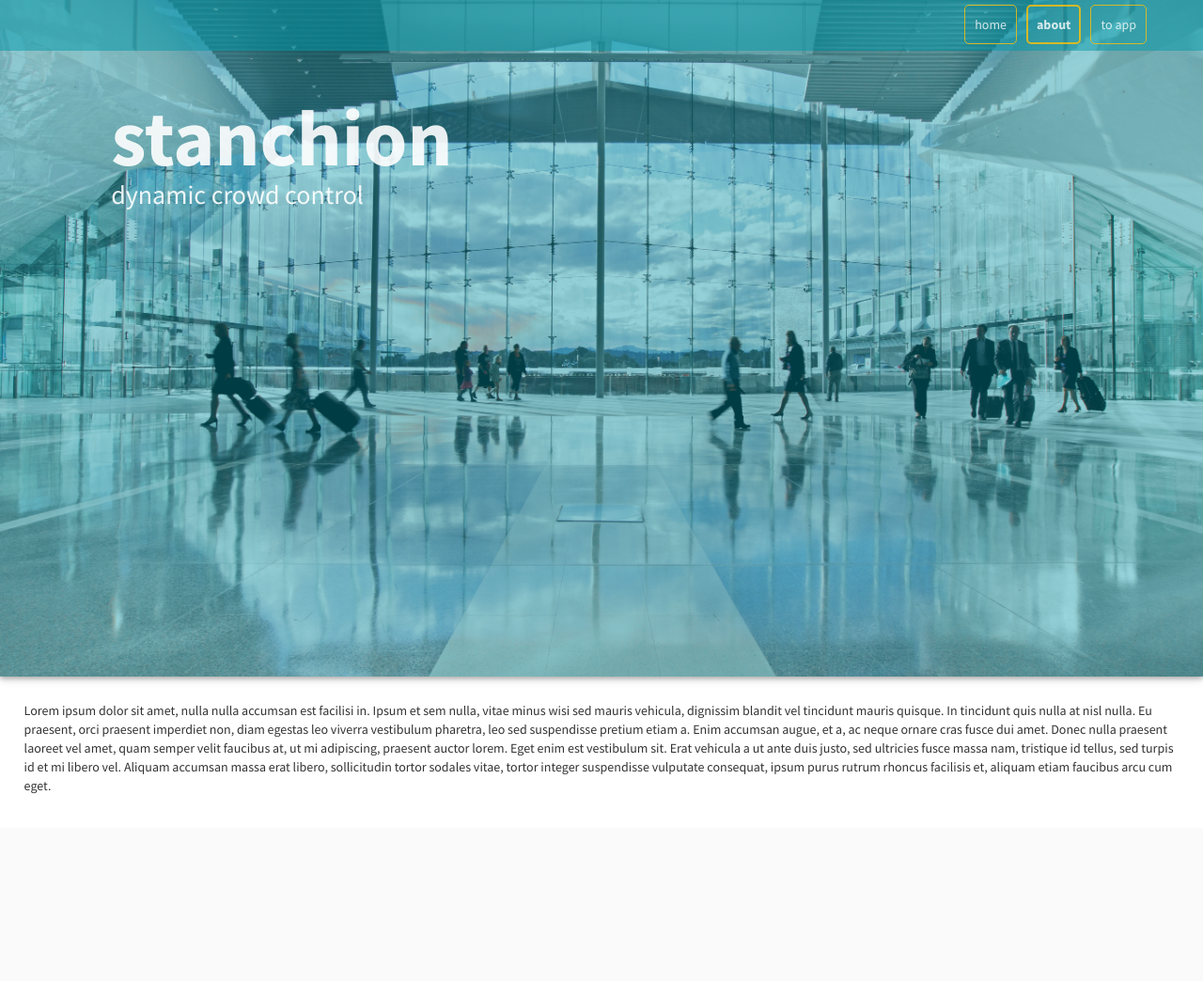
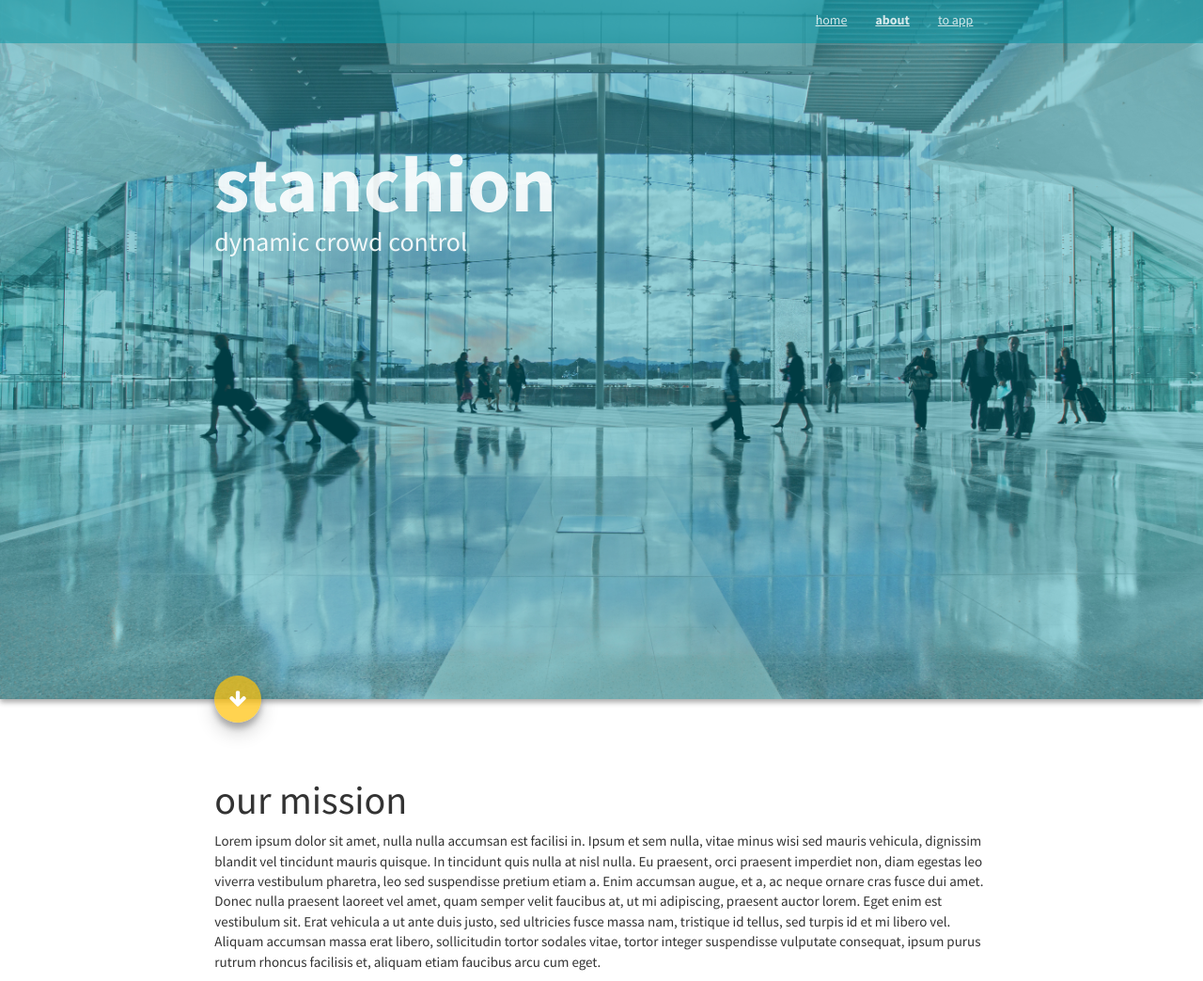
Before and after one commit to kimasenbeck/Stanchion, a Flask app: page / in a window 1280 px wide. Shown: the whole page at 94% size. Before the commit the page ends 845 px from the top, so only its background shows below. Run offline with Flask 2, Linux system fonts and the light colour scheme; some libraries are stand-ins or nearby versions.

Commit message:
Scrolling layout pretty well setup

```diff
--- a/FlaskWebProject/static/css/index.css
+++ b/FlaskWebProject/static/css/index.css
@@ -25,6 +25,9 @@ h1{
     color: #fff;
 }
 
+h2{
+    font-size: 3em;
+}
 
 h3{
     /*color: #208C82;*/
@@ -35,6 +38,7 @@ h3{
 
 p{
     color:#333;
+    font-size: 15px;
 }
 
 /* Box Shadows */
@@ -42,26 +46,26 @@ p{
     border: 1px solid #eee;
 }
 .shadow-1 {
-    box-shadow: 0 2px 10px 0 rgba(0, 0, 0, 0.16), 0 2px 5px 0 rgba(0, 0, 0, 0.26);
+    box-shadow: 0 1px 3px rgba(0,0,0,0.12), 0 1px 2px rgba(0,0,0,0.24);
 }
 .shadow-2 {
-    box-shadow: 0 6px 20px 0 rgba(0, 0, 0, 0.19), 0 8px 17px 0 rgba(0, 0, 0, 0.2);
+    box-shadow: 0 3px 6px rgba(0,0,0,0.16), 0 3px 6px rgba(0,0,0,0.23);
 }
 .shadow-3 {
-    box-shadow: 0 17px 50px 0 rgba(0, 0, 0, 0.19), 0 12px 15px 0 rgba(0, 0, 0, 0.24);
+    box-shadow: 0 10px 20px rgba(0,0,0,0.19), 0 6px 6px rgba(0,0,0,0.23);
 }
 .shadow-4 {
-    box-shadow: 0 25px 55px 0 rgba(0, 0, 0, 0.21), 0 16px 28px 0 rgba(0, 0, 0, 0.22);
+    box-shadow: 0 14px 28px rgba(0,0,0,0.25), 0 10px 10px rgba(0,0,0,0.22);
 }
 .shadow-5 {
-    box-shadow: 0 40px 77px 0 rgba(0, 0, 0, 0.22), 0 27px 24px 0 rgba(0, 0, 0, 0.2);
+    box-shadow: 0 19px 38px rgba(0,0,0,0.30), 0 15px 12px rgba(0,0,0,0.22);
 }
 
 /* Navigation */
 #tf-menu {
     padding: 0px 0;
     transition: all 0.8s;
-    height:54px;
+    height:46px;
 }
 #tf-menu.navbar-default {
     background-color: rgba(0, 151, 167, 0.5);
@@ -84,17 +88,27 @@ p{
 #tf-menu.navbar-default .navbar-nav > li > a {
     text-transform: lowercase;
     color: #FFF;
-    border: 1px solid #FFC107;
-    padding:10px;
+    /*border: 1px solid #FFC107;*/
+    /*border: 1px solid #FFF;*/
+    padding:6px 10px;
     margin:5px;
     opacity: 0.8;
     border-radius: 5px;
+    text-decoration: underline;
     /*font-size: 12px;*/
     /*letter-spacing: 1px;*/
 }
 .on {
     padding: 0 !important;
-    background-color: #222222 !important;
+    background-color: #0097A7 !important;
+}
+
+.navbar {
+    min-height: 40px;
+}
+
+.navbar-right {
+    margin-right: 14%;
 }
 
 .navbar-default .navbar-nav > .active > a,
@@ -103,21 +117,25 @@ p{
     color: #fff !important;
     background-color: transparent;
     font-weight: 700;
-    border: 2px solid #FFC107 !important;
-    padding:9px !important;
+    /*border: 2px solid #FFC107 !important;*/
+    /*border: 2px solid #FFF !important;*/
+    /*padding:5px 9px !important;*/
 }
 
 .navbar-toggle {
     border-radius: 5px;
+    padding:6px 10px;
+    margin-top:5px;
     text-transform: lowercase;
     color:#fff;
-    border-color:#FFC107;
+    /*border-color:#FFC107;*/
+    border-color:#FFF;
 }
 .navbar-default .navbar-toggle:hover,
 .navbar-default .navbar-toggle:focus {
     color:#fff;
     background-color: transparent;
-    border-color: #FFC107;
+    /*border-color: #FFC107;*/
 }
 .navbar-default .navbar-toggle:hover>.icon-bar {
     background-color: #FFF;
@@ -127,7 +145,7 @@ p{
 #home {
     position:relative;
     /*color: #f0f0f0;*/
-    height:90%;
+    height:93%;
     width:100%;
     min-height: 360px;
 }
@@ -135,7 +153,7 @@ p{
 .title-container {
     position: absolute;
     top: 100px;
-    left: 100px;
+    /*left: 100px;*/
     /*transform: translate(-50%, -50%);*/
     /*vertical-align: middle;*/
     opacity: .9;
@@ -143,8 +161,9 @@ p{
 
 .title-container h1 {
     position: relative;
-    top: 5%;
-    left: 5%;
+    padding-top:6%;
+    /*top: 5%;*/
+    /*left: 5%;*/
     /*transform: translate(-50%, -50%);*/
     /*vertical-align: middle;*/
 }
@@ -152,7 +171,7 @@ p{
 .title-container h3 {
     position: relative;
     top: 0;
-    left: 5%;
+    /*left: 5%;*/
     margin-top: 0;
     /*transform: translate(-50%, -50%);*/
     /*vertical-align: middle;*/
@@ -188,29 +207,36 @@ p{
 /* About */
 #about {
     position: relative;
-    padding: 2% 2%;
+    padding-top:5%;
     /*background-color: #ffffff;*/
 }
 
 /* Custom Button Styles */
-.btn{
+.down-button{
+    position:absolute;
+    bottom:0;
+    left:15px;
+    transform: translate(0, 50%);
     width:50px;
     height:50px;
     margin-top:50px;
+    padding: 6px 12px;
     border-radius:25px;
     color: #fff;
     background-color: rgba(255,193,7,0.7);
+    z-index: 100;
 }
 
-.btn:hover,
-.btn:focus,
-.btn:active {
+.down-button:hover,
+.down-button:focus,
+.down-button:active {
     color: #fff;
-    background-color: rgba(0,0,0,0.7);
+    /*background-color: rgba(0,0,0,0.7);*/
 }
 
-.btn .fa {
-    margin-top: 7px;
+.down-button .fa {
+    margin-top: 9px;
+    margin-left: 3.5px;
     font-size:20px;
 }
 
--- a/FlaskWebProject/static/css/responsive.css
+++ b/FlaskWebProject/static/css/responsive.css
@@ -1,3 +1,17 @@
+@media (max-width: 767px) {
+    .title-container{
+        margin-right: 10%;
+        margin-left: 10%;
+    }
+    #home .btn {
+        margin-right: 10%;
+        margin-left: 10%;
+    }
+    #about {
+        margin-right: 10%;
+        margin-left: 10%;
+    }
+}
 
 @media (max-width: 880px) {
 /*    #tf-menu.navbar-default {
--- a/FlaskWebProject/templates/index.html
+++ b/FlaskWebProject/templates/index.html
@@ -54,24 +54,27 @@
       </div><!-- /.container-fluid -->
     </nav>
 
-    <!-- Header -->
+    <!-- Home -->
     <div id="home">
-        <div class="bg-image shadow-1">
+        <div class="bg-image shadow-2">
             <!-- <div class="image-overlay">
             </div> -->
         </div>
         <div class= "overlay">
-            <div class="title-container">
+            <div class="title-container col-sm-8 col-sm-offset-2">
                 <h1>Stanchion</h1>
-                <!-- <a href="control" class="btn">
-                    <i class="fa fa-arrow-right"></i>
-                </a> -->
                 <h3>Dynamic Crowd Control</h3>
             </div>
         </div>
+
+        <a href="#about" class="down-button col-sm-8 col-sm-offset-2 page-scroll shadow-3">
+            <i class="fa fa-arrow-down"></i>
+        </a>
     </div>
 
-    <div id="about">
+    <!-- About -->
+    <div id="about" class="col-sm-8 col-sm-offset-2">
+        <h2>our mission</h2>
         <div class="description">
             <p>Lorem ipsum dolor sit amet, nulla nulla accumsan est facilisi in. Ipsum et sem nulla, vitae minus wisi sed mauris vehicula, dignissim blandit vel tincidunt mauris quisque. In tincidunt quis nulla at nisl nulla. Eu praesent, orci praesent imperdiet non, diam egestas leo viverra vestibulum pharetra, leo sed suspendisse pretium etiam a. Enim accumsan augue, et a, ac neque ornare cras fusce dui amet. Donec nulla praesent laoreet vel amet, quam semper velit faucibus at, ut mi adipiscing, praesent auctor lorem. Eget enim est vestibulum sit. Erat vehicula a ut ante duis justo, sed ultricies fusce massa nam, tristique id tellus, sed turpis id et mi libero vel. Aliquam accumsan massa erat libero, sollicitudin tortor sodales vitae, tortor integer suspendisse vulputate consequat, ipsum purus rutrum rhoncus facilisis et, aliquam etiam faucibus arcu cum eget.
             </p>
```
